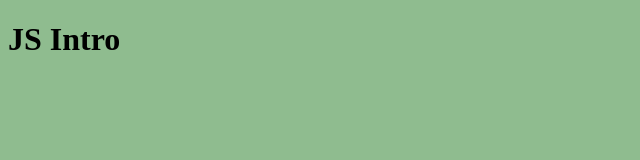
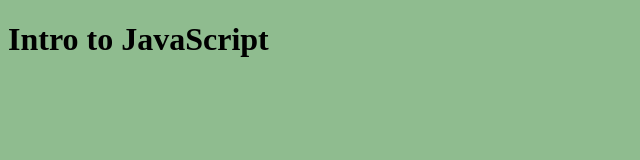
Before and after one commit to RyanBeiden/js-intro, a plain HTML site: page index.html in a window 1280 px wide. Shown: the whole page, without its empty margins (0-640 px from the left). Drawn offline with Linux system fonts and the light colour scheme.

```diff
--- a/index.html
+++ b/index.html
@@ -7,7 +7,7 @@
   <link rel="stylesheet" href="main.css">
 </head>
 <body>
-  <h1>JS Intro</h1>
+  <h1>Intro to JavaScript</h1>
   <script src="main.js"></script>
   <script src="functions.js"></script>
 </body>
```
